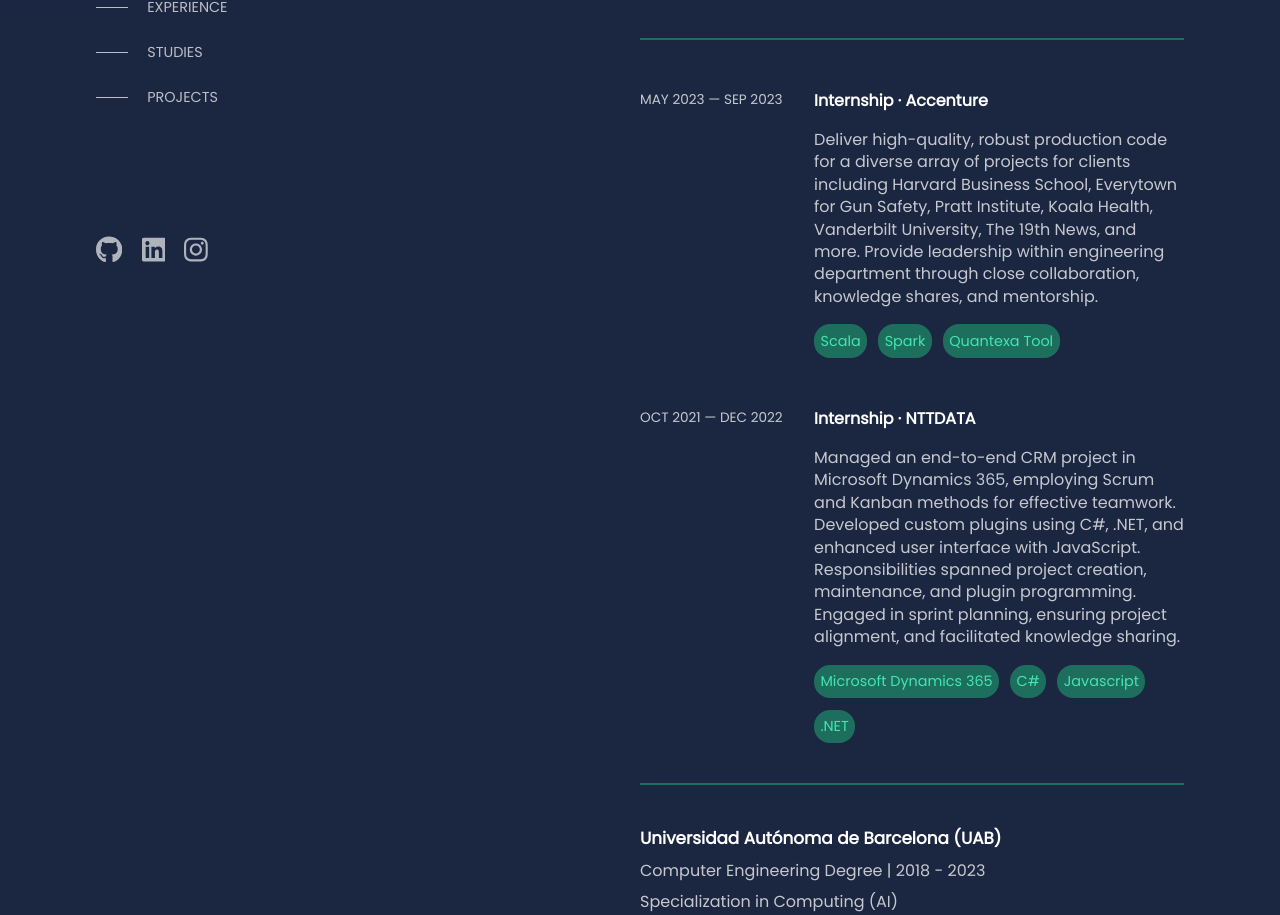
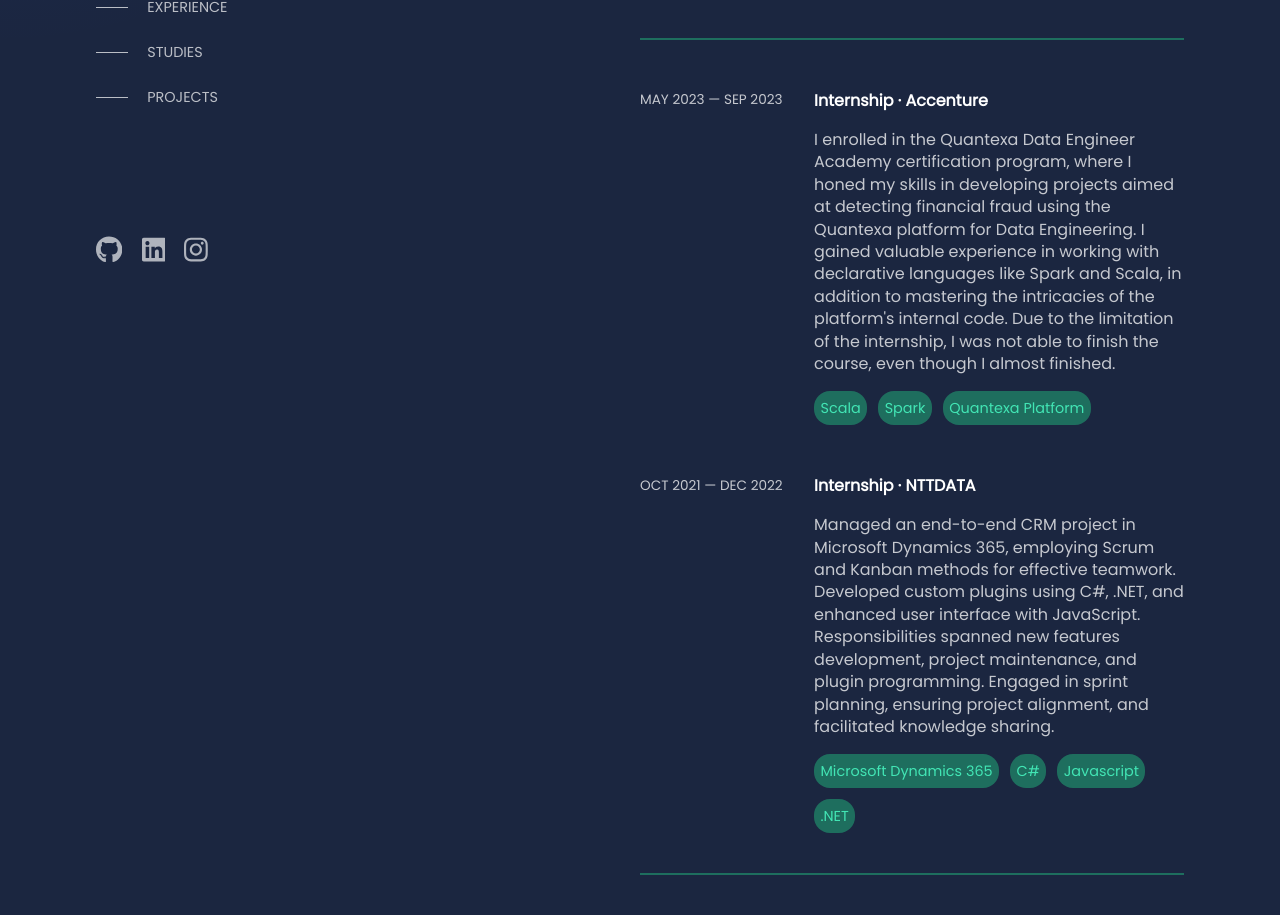
Before and after one commit to sergissh/portfolio, a React (Vite) app: page / in a window 1280 px wide. Shown: the part 434-1349 px from the top of the page. Built offline with nearby package versions, Linux system fonts and the light colour scheme; no server answers.

Commit message:
Accenture experience updated

```diff
--- a/src/components/Experience.jsx
+++ b/src/components/Experience.jsx
@@ -15,18 +15,16 @@
                     <div className='item-content'>
                         <h4>Internship · Accenture</h4>
                         <p>
-                            Deliver high-quality, robust production code for a
-                            diverse array of projects for clients including
-                            Harvard Business School, Everytown for Gun Safety,
-                            Pratt Institute, Koala Health, Vanderbilt University,
-                            The 19th News, and more. Provide leadership within
-                            engineering department through close collaboration,
-                            knowledge shares, and mentorship.
+                        I enrolled in the Quantexa Data Engineer Academy certification program, where I honed my skills in developing projects
+                        aimed at detecting financial fraud using the Quantexa platform for Data Engineering.
+                        I gained valuable experience in working with declarative languages like Spark and Scala, in addition to mastering
+                        the intricacies of the platform's internal code. Due to the limitation of the internship, I was not able to finish
+                        the course, even though I almost finished.
                         </p>
                         <ul>
                             <li>Scala</li>
                             <li>Spark</li>
-                            <li>Quantexa Tool</li>
+                            <li>Quantexa Platform</li>
                         </ul>
                     </div>
                 </div>
@@ -40,8 +38,8 @@
                         <h4>Internship · NTTDATA</h4>
                         <p>
                             Managed an end-to-end CRM project in Microsoft Dynamics 365, employing Scrum and Kanban methods for effective teamwork.
-                            Developed custom plugins using C#, .NET, and enhanced user interface with JavaScript. Responsibilities spanned project
-                            creation, maintenance, and plugin programming. Engaged in sprint planning, ensuring project alignment, and facilitated knowledge sharing.
+                            Developed custom plugins using C#, .NET, and enhanced user interface with JavaScript. Responsibilities spanned new features development,
+                            project maintenance, and plugin programming. Engaged in sprint planning, ensuring project alignment, and facilitated knowledge sharing.
                         </p>
                         <ul>
                             <li>Microsoft Dynamics 365</li>
```
